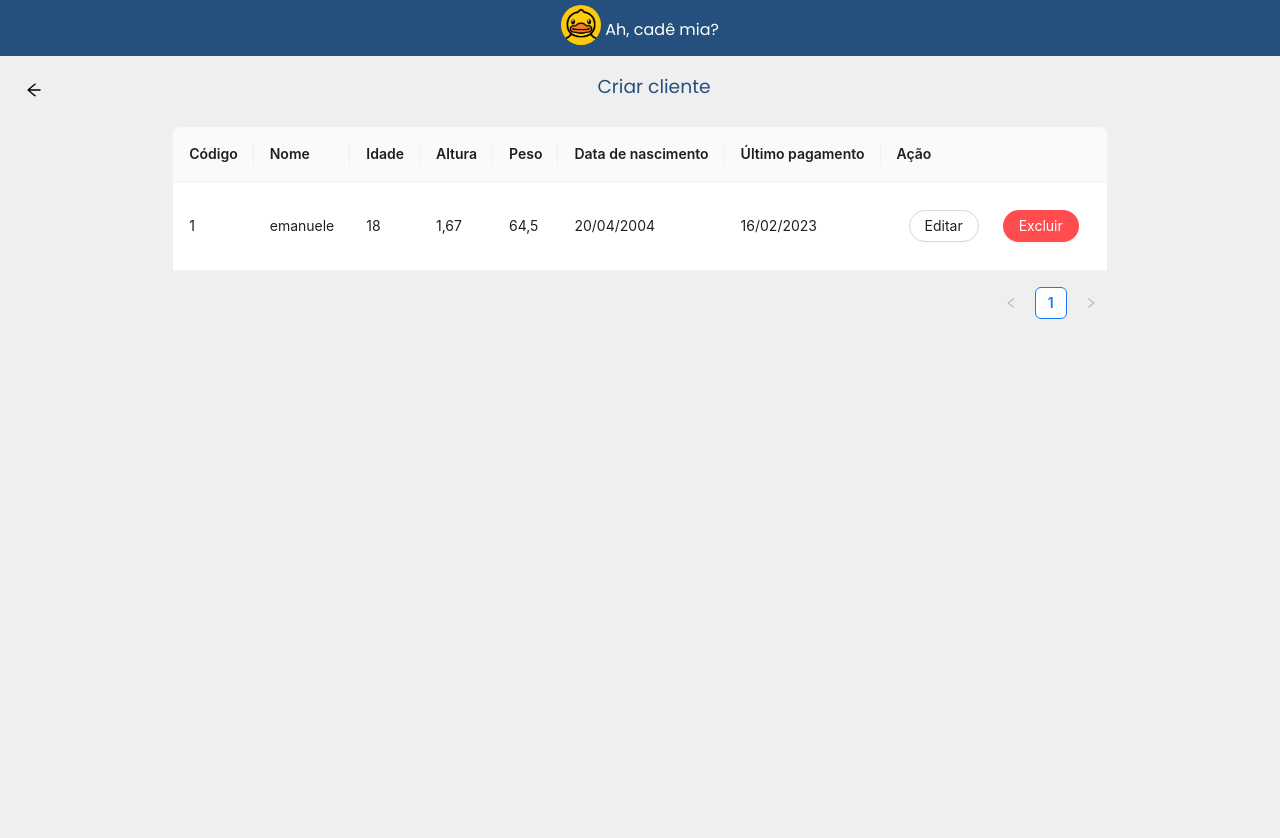
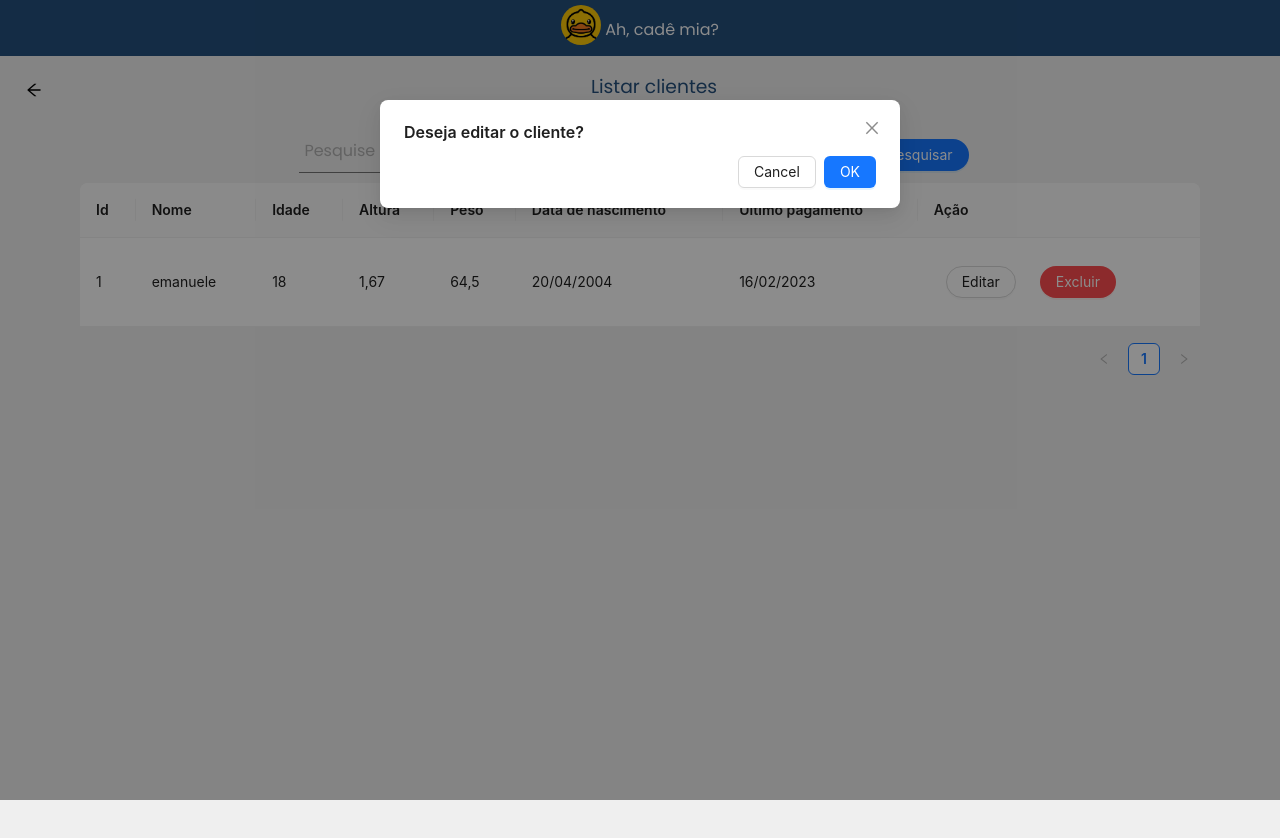
Before and after one commit to emanuuele/front-ah-cade-mia, a React (Create React App) app: page /listarClientes in a window 1280 px wide. Both pictures are taken after a click on the button "Editar". Shown: the top 838 px of the page. After the commit the page ends 800 px from the top, so only its background shows below. Built offline with nearby package versions, Linux system fonts and the light colour scheme.

Commit message:
finally front end

```diff
--- a/src/components/HeaderSecond.jsx
+++ b/src/components/HeaderSecond.jsx
@@ -1,9 +1,9 @@
 import { ArrowLeftOutlined } from '@ant-design/icons'
-import React from 'react'
+import React, { useState } from 'react'
 import { useNavigate } from 'react-router-dom'
 import styles from './styleComponents/headerSecond.module.scss'
 
-export default function HeaderSecond() {
+export default function HeaderSecond({titulo}) {
     const navigate = useNavigate()
     function linkTo(param) {
         navigate(`/${param}`)
@@ -11,7 +11,7 @@ export default function HeaderSecond() {
     return (
         <div className={styles.sectionHeaderSecond}>
             <button onClick={() => linkTo('')}><ArrowLeftOutlined/></button>
-            <h3> Criar cliente </h3>
+            <h3>{titulo}</h3>
         </div>
     )
 }
--- a/src/pages/efetuarPagamento/efetuarPagamento.jsx
+++ b/src/pages/efetuarPagamento/efetuarPagamento.jsx
@@ -1,8 +1,33 @@
-import Header from "../../components/Header";
+import { Button, DatePicker, Form, Input } from "antd";
+import { useNavigate } from "react-router-dom";
+import HeaderSecond from "../../components/HeaderSecond";
+import dayjs from 'dayjs'
+import customParseFormat from 'dayjs/plugin/customParseFormat';
 
-const EfetuarPagamento = () =>{
-    return(
-        <Header titulo="Ah, cadê mia?" />
+const EfetuarPagamento = () => {
+    const navigate = useNavigate()
+    function linkTo(param) {
+        navigate(`/${param}`)
+    }
+    dayjs.extend(customParseFormat);
+    const dateFormatList = 'DD/MM/YYYY';
+    return (
+        <>
+            <HeaderSecond titulo="Efetuar pagamento" />
+            <section className='section-form'>
+                <Form className='form'>
+                    <Form.Item >
+                        <Input placeholder='Valor: ' type='number' />
+                    </Form.Item>
+                    <Form.Item>
+                        <DatePicker defaultValue={dayjs('01/01/2023', dateFormatList)} format={dateFormatList} />
+                    </Form.Item>
+                    <Form.Item>
+                        <Button style={{ borderRadius: '500px', minWidth: '200px', width: '100%' }} htmlType='submit' type='primary' onClick={() => linkTo('listarPagamentos')}>Efetuar pagamento</Button>
+                    </Form.Item>
+                </Form>
+            </section>
+        </>
     )
 }
 export default EfetuarPagamento;
--- a/src/pages/listaClientes/listaClientes.jsx
+++ b/src/pages/listaClientes/listaClientes.jsx
@@ -1,25 +1,32 @@
 import { Button, Modal, Table } from "antd";
-import {useState} from 'react'
+import { useState } from 'react'
 import HeaderSecond from "../../components/HeaderSecond";
 import "./style.scss";
+import '../../style.css'
 
 const ListaClientes = () => {
-  const [isModalOpen, setIsModalOpen] = useState(false);
-  const showModal = () => {
-    setIsModalOpen(true);
+    const [excluirModalOpen, setExcluirModalOpen] = useState(false);
+    const [editarModalOpen, setEditarModalOpen] = useState(false);
+    const handleOkExcluir = () => {
+        setExcluirModalOpen(false);
     };
-  const handleOk = () => {
-    setIsModalOpen(false);
+    const handleOkEditar = () => {
+        setEditarModalOpen(false);
     };
     const handleCancel = () => {
-    setIsModalOpen(false);
+        setExcluirModalOpen(false);
+        setEditarModalOpen(false)
     };
-  function excluirCliente() {}
-  function editarCliente() {}
+    const excluirCliente = () => {
+        setExcluirModalOpen(true)
+    }
+    const editarCliente = () => {
+        setEditarModalOpen(true)
+    }
     const dataSource = [
         {
             key: "1",
-      codigo: "1",
+            id: "1",
             nome: "emanuele",
             idade: "18",
             altura: "1,67",
@@ -30,6 +37,7 @@ const ListaClientes = () => {
                     <Button
                         style={{ margin: "12px", borderRadius: "500px" }}
                         type="default"
+                        onClick={() => editarCliente()}
                     >
                         Editar
                     </Button>
@@ -37,7 +45,7 @@ const ListaClientes = () => {
                         style={{ margin: "12px", borderRadius: "500px" }}
                         danger
                         type="primary"
-            onClick={() => showModal()}
+                        onClick={() => excluirCliente()}
                     >
                         Excluir
                     </Button>
@@ -49,9 +57,9 @@ const ListaClientes = () => {
 
     const columns = [
         {
-      title: "Código",
-      dataIndex: "codigo",
-      key: "codigo",
+            title: "Id",
+            dataIndex: "id",
+            key: "id",
         },
         {
             title: "Nome",
@@ -92,10 +100,20 @@ const ListaClientes = () => {
     return (
         <div>
             <HeaderSecond titulo="Listar clientes" />
-      <section className="section">
+            <section className="section-1">
+                <div className="busca">
+                    <input type="text" placeholder="Pesquise por nome ou código:" className="search" />
+                    <Button style={{ margin: "12px", borderRadius: "500px" }} htmlType='submit' type='primary'>Pesquisar</Button>
+                </div>
+                <div className="section-2">
+                    <div className="table-responsive">
                         <Table dataSource={dataSource} columns={columns} />
-        <Modal title="Deseja apagar o cliente" open={isModalOpen} onOk={handleOk} onCancel={handleCancel}>
-      </Modal>
+                    </div>
+                    {/* modal editar */}
+                    <Modal title="Deseja editar o cliente?" open={editarModalOpen} onOk={handleOkEditar} onCancel={handleCancel} ></Modal>
+                    {/* modal excluir */}
+                    <Modal title="Deseja apagar o cliente?" open={excluirModalOpen} onOk={handleOkExcluir} onCancel={handleCancel}></Modal>
+                </div>
             </section>
         </div>
     );
--- a/src/pages/listaClientes/style.scss
+++ b/src/pages/listaClientes/style.scss
@@ -1,6 +1,49 @@
-.section{
-    height: 100vh;
+
+.section-2, .busca{
     display: flex;
     justify-content: center;
     width: 100%;
 }
+.section-1{
+    margin-left: 10vh;
+    margin-right: 10vh;
+}
+.search {
+    justify-content: center;
+    width: 50%;
+    display: flex;
+    color: #757575;
+    text-align: left;
+    font-size: 16px;
+    font-style: normal;
+    font-weight: 400;
+    letter-spacing: normalpx;
+    line-height: 1rem;
+    border-bottom-color: #757575;
+    border-top-color: #757575;
+    border-left-color: #757575;
+    border-right-color: #757575;
+    border-bottom-left-radius: 0px;
+    border-top-left-radius: 0px;
+    border-bottom-right-radius: 0px;
+    border-top-right-radius: 0px;
+    border-bottom-width: 1px;
+    border-top-width: 0px;
+    border-left-width: 0px;
+    border-right-width: 0px;
+    border-top-style: solid;
+    border-bottom-style: solid;
+    border-left-style: solid;
+    border-right-style: solid;
+    padding-bottom: 4px;
+    padding-left: 5px;
+    padding-right: 0px;
+    padding-top: 6px;
+    text-decoration: none;
+    background-color: transparent;
+    margin-bottom: 10px;
+  }
+
+  .search::placeholder {
+    color: rgba(117, 117, 117, 0.5);
+  }
--- a/src/pages/listaPagamentos/listaPagamentos.jsx
+++ b/src/pages/listaPagamentos/listaPagamentos.jsx
@@ -1,4 +1,47 @@
-const ListaPagamentos = () =>{
-    return
+import { Table } from "antd"
+import HeaderSecond from "../../components/HeaderSecond"
+import '../../style.css'
+
+const ListaPagamentos = () => {
+    const dataSource = [
+        {
+            key: "1",
+            codigo: "1",
+            nome: "emanuele",
+            valor: "18",
+            ultimoPagamento: "02/03/2023"
+        },
+    ];
+
+    const columns = [
+        {
+            title: "Código",
+            dataIndex: "codigo",
+            key: "codigo",
+        },
+        {
+            title: "Nome",
+            dataIndex: "nome",
+            key: "nome",
+        },
+        {
+            title: "Valor",
+            dataIndex: "valor",
+            key: "valor"
+        },
+        {
+            title: "Último pagamento",
+            dataIndex: "ultimoPagamento",
+            key: "ultimoPagamento"
+        }
+    ];
+    return (
+        <>
+            <HeaderSecond titulo="Listar pagamentos" />
+            <div className="table-responsive" style={{ paddingLeft: '10px', paddingRight: '10px'}}>
+            <Table dataSource={dataSource} columns={columns} />
+        </div>
+        </>
+    )
 }
 export default ListaPagamentos
--- a/src/style.css
+++ b/src/style.css
@@ -10,3 +10,66 @@ body{
 p{
     margin-bottom: 1rem;
 }
+@media (max-width: 575.98px) {
+    .table-responsive-sm {
+      display: block;
+      width: 100%;
+      overflow-x: auto;
+      -webkit-overflow-scrolling: touch;
+      -ms-overflow-style: -ms-autohiding-scrollbar;
+    }
+    .table-responsive-sm > .table-bordered {
+      border: 0;
+    }
+  }
+
+  @media (max-width: 767.98px) {
+    .table-responsive-md {
+      display: block;
+      width: 100%;
+      overflow-x: auto;
+      -webkit-overflow-scrolling: touch;
+      -ms-overflow-style: -ms-autohiding-scrollbar;
+    }
+    .table-responsive-md > .table-bordered {
+      border: 0;
+    }
+  }
+
+  @media (max-width: 991.98px) {
+    .table-responsive-lg {
+      display: block;
+      width: 100%;
+      overflow-x: auto;
+      -webkit-overflow-scrolling: touch;
+      -ms-overflow-style: -ms-autohiding-scrollbar;
+    }
+    .table-responsive-lg > .table-bordered {
+      border: 0;
+    }
+  }
+
+  @media (max-width: 1199.98px) {
+    .table-responsive-xl {
+      display: block;
+      width: 100%;
+      overflow-x: auto;
+      -webkit-overflow-scrolling: touch;
+      -ms-overflow-style: -ms-autohiding-scrollbar;
+    }
+    .table-responsive-xl > .table-bordered {
+      border: 0;
+    }
+  }
+
+  .table-responsive {
+    display: block;
+    width: 100%;
+    overflow-x: auto;
+    -webkit-overflow-scrolling: touch;
+    -ms-overflow-style: -ms-autohiding-scrollbar;
+  }
+
+  .table-responsive > .table-bordered {
+    border: 0;
+  }
```
Lines whose indentation alone changed are shown as unchanged.
